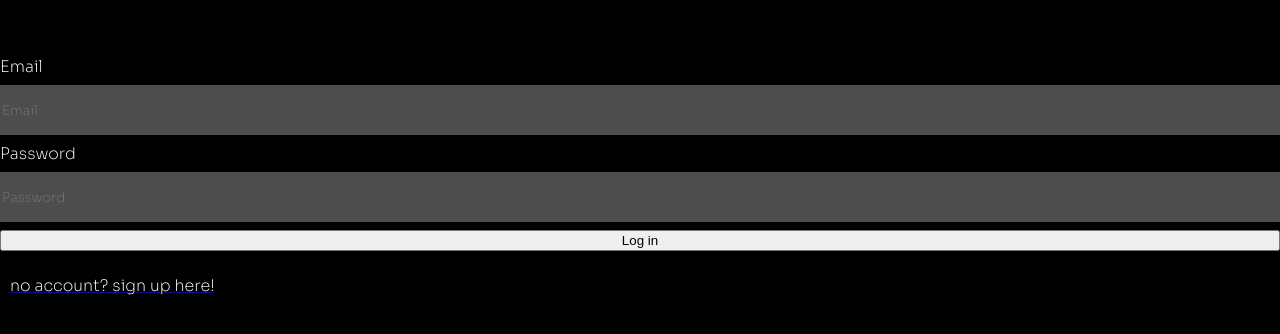
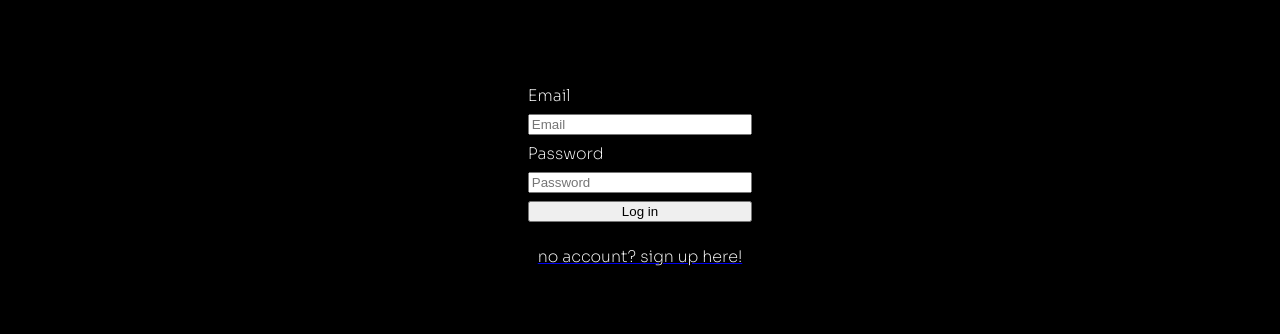
Before and after one commit to Kubon1999/video_ui, a React (Create React App) app: page /login in a window 1280 px wide. Shown: the part 216-550 px from the top of the page. Built offline with nearby package versions, Linux system fonts and the light colour scheme; no server answers.

Commit message:
quick fix for bugged input

```diff
--- a/src/CommentSection.js
+++ b/src/CommentSection.js
@@ -9,6 +9,7 @@ const CommentSection = () => {
 
   return (
     <>
+      <div className="auth-section">
         <h1>COMMENTS:</h1>
         <label htmlFor="your-comment">Your comment:</label>
         <input
@@ -32,6 +33,7 @@ const CommentSection = () => {
         {comments.map((comment, id) => {
           return <p key={id}> {comment}</p>;
         })}
+      </div>
     </>
   );
 };
--- a/src/Video.css
+++ b/src/Video.css
@@ -53,7 +53,7 @@ p {
 }
 
 /* the input for text */
-input {
+#your-comment {
   background-color: rgba(255, 255, 255, 0.3);
   color: white;
   font-family: "Sora", sans-serif;
@@ -61,6 +61,7 @@ input {
   width: 100%;
   height: 50px;
 }
+
 /* change button font for adding the comment */
 .comment-button {
   font-family: "Sora", sans-serif;
```
Also changed, not shown: 1 other file (tests, documents, lock files or other folders). Lines whose indentation alone changed are shown as unchanged.
